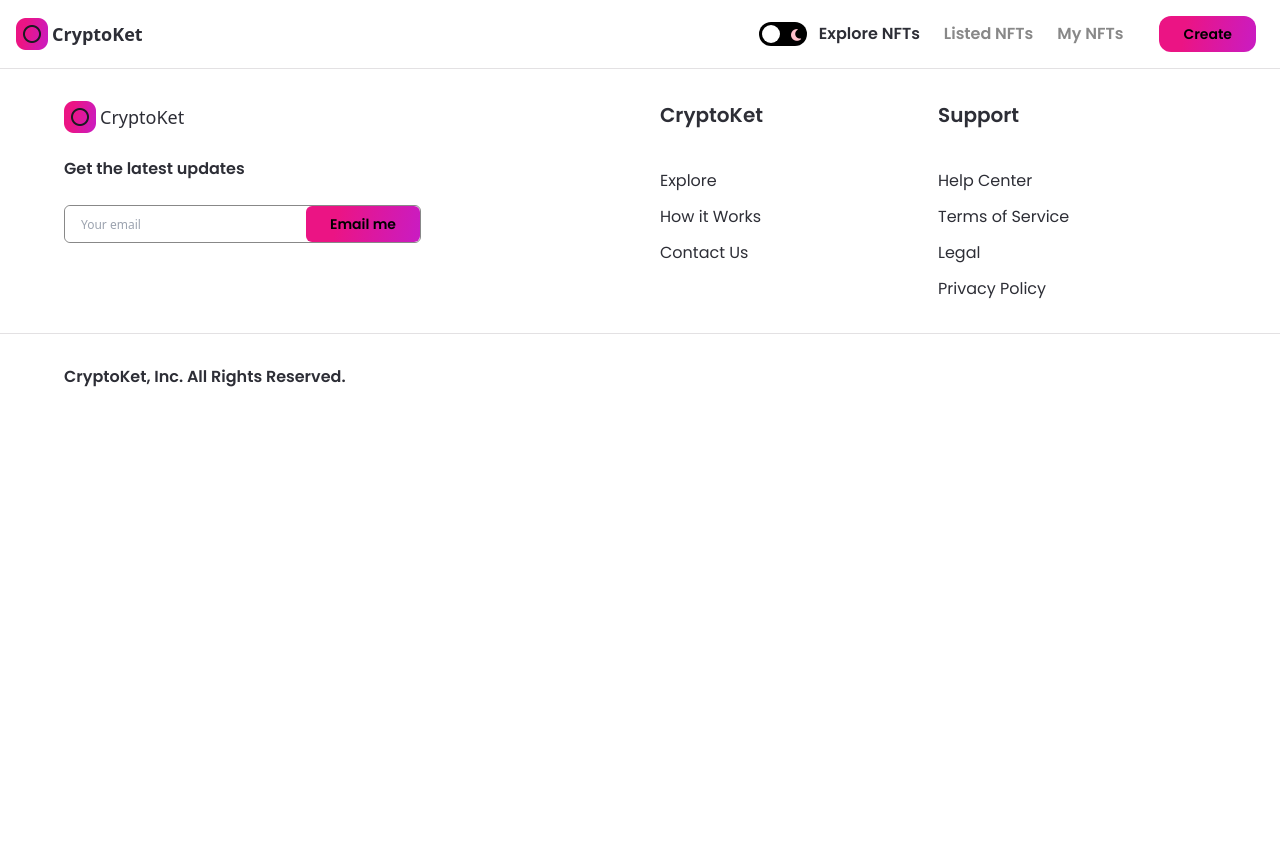
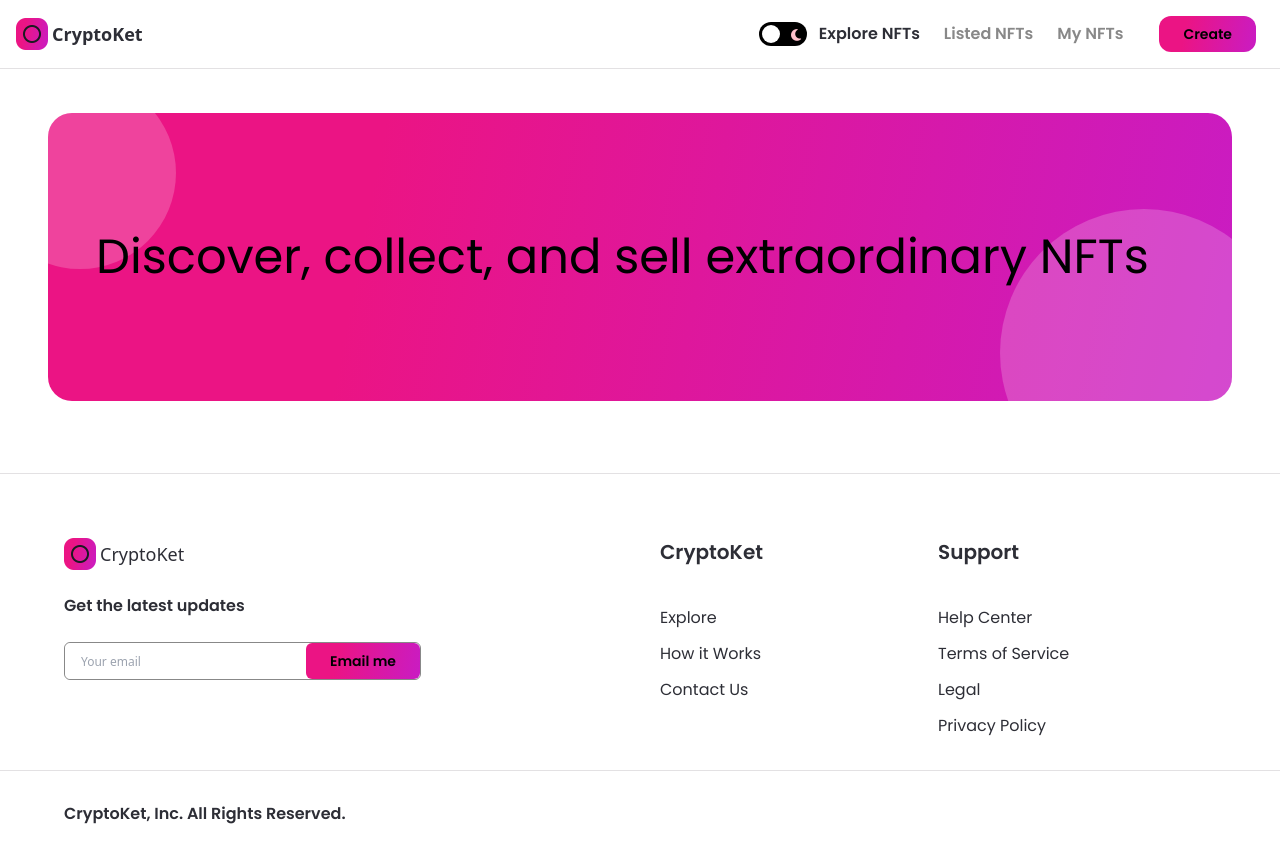
Before and after one commit to josephwork59-ux/borderfree-arc-commerce, a Next.js app: page / in a window 1280 px wide. Shown: the top 862 px of the page. Before the commit the page ends 800 px from the top, so only its background shows below. Built offline with nearby package versions, Linux system fonts and the light colour scheme.

Commit message:
add the bannr development

```diff
--- /dev/null
+++ b/components/Banner.jsx
@@ -0,0 +1,13 @@
+import React from 'react';
+
+const Banner = ({ name, childStyles, parentStyles }) => (
+  <div className={`relative w-full flex items-center z-0 overflow-hidden nft-gradient ${parentStyles}`}>
+    <p className={`font-bod text-5xl font-poppins leading-70">${childStyles}`}>{name}</p>
+    <div className="absolute w-48 h-48 sm:w-32 sm:h-32 rounded-full white-bg -top-9 -left-16 -z-5" />
+    <div className="absolute w-72 h-72 sm:w-56 sm:h-56
+rounded-full white-bg -bottom-24 -right-14 -z-5"
+    />
+  </div>
+);
+
+export default Banner;
--- a/components/index.js
+++ b/components/index.js
@@ -1,5 +1,6 @@
 import Navbar from './Navbar';
 import Footer from './Footer';
 import Button from './Button';
+import Banner from './Banner';
 
-export { Navbar, Footer, Button };
+export { Navbar, Footer, Button, Banner };
--- a/pages/_app.js
+++ b/pages/_app.js
@@ -11,7 +11,9 @@
   <ThemeProvider attribute="class">
     <div className="dark:bg-nft-dark bg-white min-h-screen">
       <Navbar />
-      <Component {...pageProps} />
+      <div className="pt-65">
+        <Component {...pageProps} />
+      </div>
       <Footer />
     </div>
 
--- a/pages/index.js
+++ b/pages/index.js
@@ -1,8 +1,14 @@
+import Banner from '../components/Banner';
+
 const Home = () => (
-  <div>
-    <h1 className="text-3xl font-bold underline">
-      Hello World!
-    </h1>
+  <div className="flex justify-center sm:px-4 p-12">
+    <div className="w-full minmd:w-4/5">
+      <Banner
+        name="Discover, collect, and sell extraordinary NFTs"
+        childStyles="md:text-4xl sm:text-2xl xs:text-xl text-center"
+        parentStyles="justify-start mb-6 h-72 sm:h-60 p-12 xs:p-4 xs:h-44 rounded-3xl"
+      />
+    </div>
   </div>
 );
 
```
